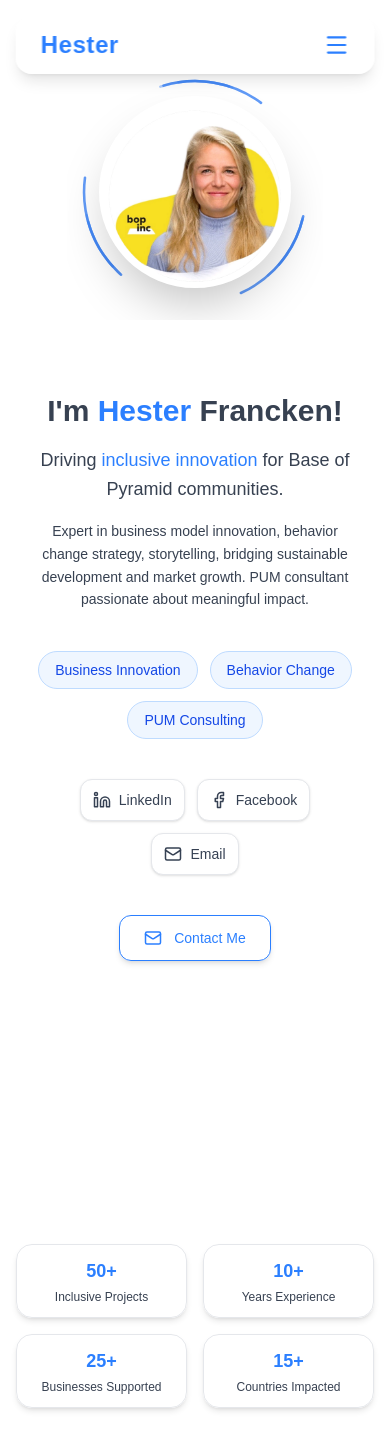
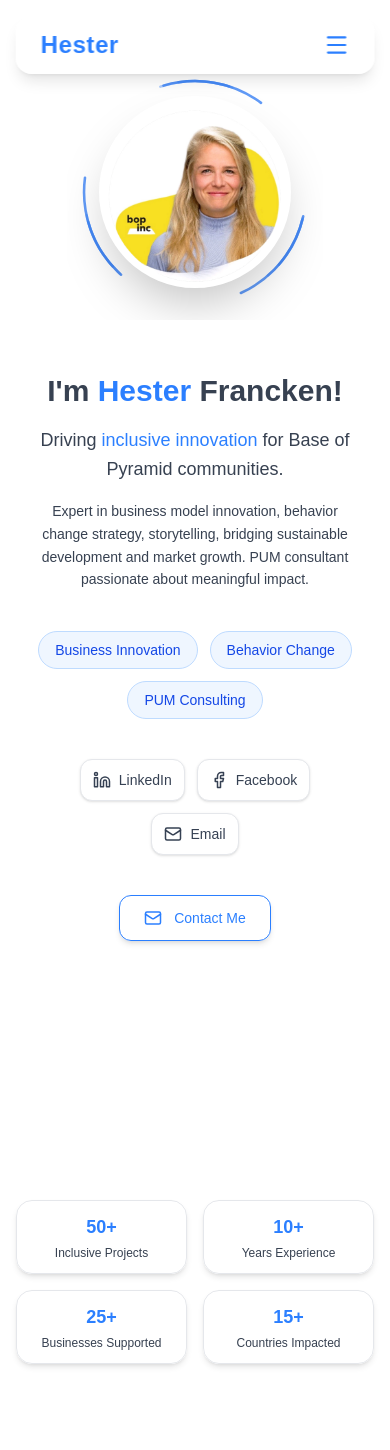
Before and after one commit to Namibra-Devs/hester-profile, a React (Vite) app in the folder hester/: page / in a window 390 px wide. Shown: the top 1450 px of the page. After the commit the page ends 1388 px from the top, so only its background shows below. Built offline with nearby package versions, Linux system fonts and the light colour scheme.

Commit message:
about stats updated

```diff
--- a/hester/src/pages/About.jsx
+++ b/hester/src/pages/About.jsx
@@ -46,7 +46,7 @@ export default function About() {
   return (
     <PageTransition>
       {/* === About Me Title Section === */}
-      <section className="text-center px-6 sm:px-10 md:px-16 pt-12 sm:pt-18 lg:pt-25">
+      <section className="text-center px-6 sm:px-10 md:px-16 pt-12 sm:pt-25 lg:pt-25">
         {/* Title */}
         <motion.h2
           initial={{ opacity: 0, y: 20 }}
--- a/hester/src/pages/Home.jsx
+++ b/hester/src/pages/Home.jsx
@@ -45,7 +45,7 @@ export default function Home() {
   return (
     <PageTransition>
       {/* Mobile Image on Top */}
-      <div className="block lg:hidden pt-16 sm:pt-20 pb-8">
+      <div className="block lg:hidden pt-16 sm:pt-23 pb-3">
         <motion.div
           className="flex justify-center"
           initial={{ opacity: 0, y: -50 }}
@@ -166,7 +166,7 @@ export default function Home() {
 
       {/* Stats Section */}
       <motion.div
-        className="max-w-6xl mx-auto px-4 sm:px-6 md:px-10 py-12 sm:py-16"
+        className="max-w-6xl mx-auto px-4 sm:px-6 md:px-10 py-6 sm:py-8"
         initial={{ opacity: 0, y: 50 }}
         animate={{ opacity: 1, y: 0 }}
         transition={{ delay: 1, duration: 0.8 }}
```
